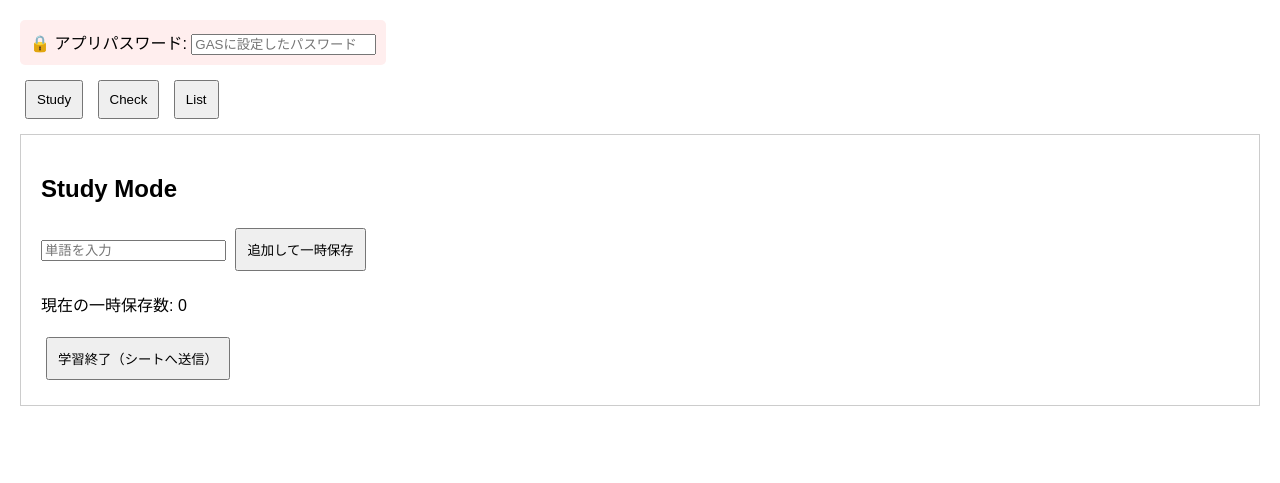
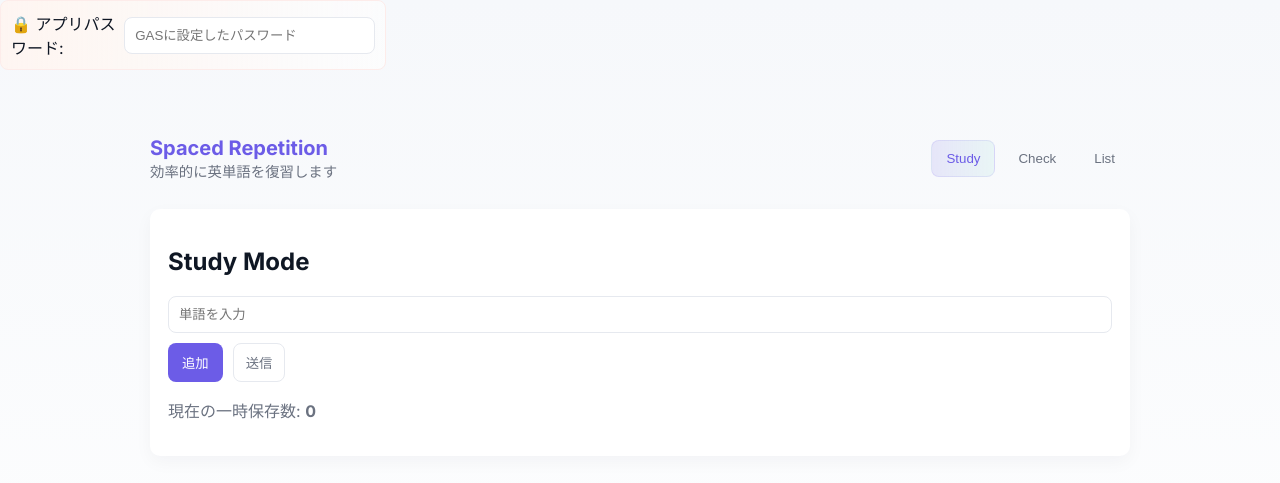
Before and after one commit to azu5hruler/words, a plain HTML site: page index.html in a window 1280 px wide. Drawn offline with Linux system fonts and the light colour scheme.

Commit message:
style: modernize UI layout and controls

```diff
--- a/index.html
+++ b/index.html
@@ -4,14 +4,43 @@
     <meta charset="UTF-8">
     <title>Spaced Repetition App</title>
     <style>
-        body { font-family: sans-serif; margin: 20px; }
-        .tab { display: none; padding: 20px; border: 1px solid #ccc; margin-top: 10px; }
-        .active { display: block; }
-        button { padding: 10px; margin: 5px; cursor: pointer; }
-        table { border-collapse: collapse; width: 100%; margin-top: 10px; }
-        th, td { border: 1px solid #aaa; padding: 8px; text-align: left; }
-        .security-box { background: #fee; padding: 10px; border-radius: 5px; display: inline-block; margin-bottom: 10px; }
+        :root{
+            --bg:#f6f8fb;
+            --card:#ffffff;
+            --muted:#6b7280;
+            --accent:#6c5ce7;
+            --accent-2:#00b894;
+            --glass: rgba(255,255,255,0.6);
+        }
+        @media (prefers-color-scheme: dark){
+            :root{ --bg:#0f1724; --card:#0b1220; --muted:#9aa4b2; }
+        }
+        html,body{height:100%;}
+        body { font-family: 'Inter', system-ui, -apple-system, 'Segoe UI', Roboto, 'Helvetica Neue', Arial; margin: 0; background: linear-gradient(180deg,var(--bg), #ffffff); color:#0f1724; }
+        .container{max-width:980px;margin:32px auto;padding:24px;}
+        .app-header{display:flex;align-items:center;justify-content:space-between;margin-bottom:18px}
+        .app-title{font-size:1.25rem;font-weight:700;color:var(--accent)}
+        .app-sub{color:var(--muted);font-size:0.9rem}
+        .security-box{background:linear-gradient(90deg, rgba(255,245,240,0.9), rgba(255,255,255,0.6));padding:10px;border-radius:8px;display:inline-flex;gap:8px;align-items:center;border:1px solid #fdecea}
+        .tabs{display:flex;gap:8px;margin:14px 0}
+        .tabs button{background:transparent;border:1px solid transparent;padding:10px 14px;border-radius:8px;cursor:pointer;color:var(--muted);transition:all .15s}
+        .tabs button:hover{transform:translateY(-1px);box-shadow:0 6px 18px rgba(40,40,80,0.06)}
+        .tabs button.active-tab{background:linear-gradient(90deg, rgba(108,92,231,0.12), rgba(0,184,148,0.06));color:var(--accent);border-color:rgba(108,92,231,0.12)}
+        .tab{display:none;background:var(--card);border-radius:10px;padding:18px;box-shadow:0 6px 18px rgba(16,24,40,0.04);margin-top:12px}
+        .active{display:block}
+        button.primary{background:var(--accent);color:#fff;border:none;padding:10px 14px;border-radius:8px;cursor:pointer}
+        button.ghost{background:transparent;border:1px solid #e6e9ef;color:var(--muted);padding:8px 12px;border-radius:8px}
+        input[type=text], input[type=password], input[type=number]{padding:10px;border-radius:8px;border:1px solid #e6e9ef;width:100%;box-sizing:border-box}
+        .controls{display:flex;gap:10px;flex-wrap:wrap}
+        table{border-collapse:collapse;width:100%;margin-top:12px;background:transparent}
+        th,td{padding:10px;text-align:left;border-bottom:1px solid #f1f5f9}
+        tbody tr:hover{background:linear-gradient(90deg, rgba(108,92,231,0.03), rgba(0,0,0,0.02))}
+        thead th{color:var(--muted);font-weight:600}
+        .muted{color:var(--muted)}
+        .weblio{margin-top:12px}
+        @media (max-width:720px){.container{padding:16px;margin:12px} .app-header{flex-direction:column;align-items:flex-start;gap:8px}}
     </style>
+    <link href="https://fonts.googleapis.com/css2?family=Inter:wght@400;600;700&display=swap" rel="stylesheet">
 </head>
 <body>
 
@@ -19,41 +48,55 @@
         <label>🔒 アプリパスワード: </label>
         <input type="password" id="appPassword" placeholder="GASに設定したパスワード">
     </div>
-    <br>
 
-    <button onclick="showTab('study')">Study</button>
-    <button onclick="showTab('check')">Check</button>
-    <button onclick="showTab('list')">List</button>
+    <div class="container">
+        <header class="app-header">
+            <div>
+                <div class="app-title">Spaced Repetition</div>
+                <div class="app-sub">効率的に英単語を復習します</div>
+            </div>
+            <div class="tabs" role="tablist">
+                <button class="active-tab" onclick="showTab('study')">Study</button>
+                <button onclick="showTab('check')">Check</button>
+                <button onclick="showTab('list')">List</button>
+            </div>
+        </header>
 
-    <div id="study" class="tab active">
+        <div id="study" class="tab active">
         <h2>Study Mode</h2>
-        <input type="text" id="wordInput" placeholder="単語を入力">
-        <button onclick="addWordToTemp()">追加して一時保存</button>
-        <p>現在の一時保存数: <span id="tempCount">0</span></p>
-        <button onclick="finishStudy()">学習終了（シートへ送信）</button>
+        <div class="controls">
+            <input type="text" id="wordInput" placeholder="単語を入力">
+            <button class="primary" onclick="addWordToTemp()">追加</button>
+            <button class="ghost" onclick="finishStudy()">送信</button>
+        </div>
+        <p class="muted">現在の一時保存数: <strong id="tempCount">0</strong></p>
     </div>
 
     <div id="check" class="tab">
         <h2>Check Mode</h2>
-        <div id="checkSetup">
+        <div id="checkSetup" class="controls">
             <input type="number" id="questionCount" value="5" min="1" placeholder="問題数 n">
-            <button onclick="startCheck()">テスト開始</button>
+            <button class="primary" onclick="startCheck()">テスト開始</button>
         </div>
         <div id="checkActive" style="display: none;">
             <h3 id="currentWordDisplay">単語名</h3>
-            <button onclick="answerQuestion(true)">覚えている (Y)</button>
-            <button onclick="answerQuestion(false)">覚えていない (N)</button>
+            <div class="controls">
+                <button class="primary" onclick="answerQuestion(true)">覚えている (Y)</button>
+                <button class="ghost" onclick="answerQuestion(false)">覚えていない (N)</button>
+            </div>
             <div id="weblioLink" style="margin-top: 15px;"></div>
         </div>
     </div>
 
     <div id="list" class="tab">
         <h2>List Mode</h2>
-        <button onclick="loadList()">リストを更新・取得</button>
+        <button class="primary" onclick="loadList()">リストを更新・取得</button>
         <table>
             <thead><tr><th>単語</th><th>学習回数</th><th>習熟度</th></tr></thead>
             <tbody id="listTableBody"></tbody>
         </table>
+    </div>
+
     </div>
 
     <script>
```
